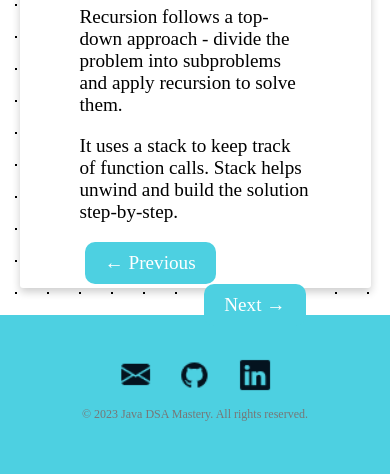
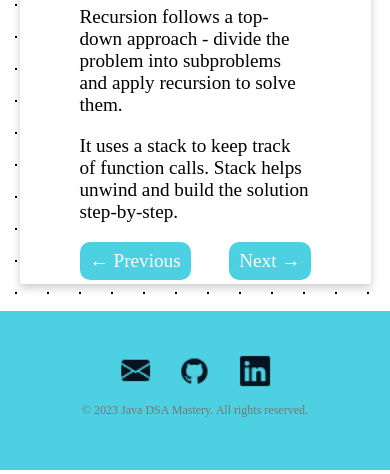
Before and after one commit to chiragak/dsa101.github.io, a PHP site: page /recursion/recursion.html in a window 390 px wide. Shown: the part 843-1317 px from the top of the page. Run offline with PHP 8.4, Linux system fonts and the light colour scheme; some libraries are stand-ins or nearby versions.

Commit message:
modified style.css in css

```diff
--- a/assets/css/style.css
+++ b/assets/css/style.css
@@ -135,5 +135,10 @@ body {
     {
       font-size: 1.2rem;
     }
+    .prevnext a {
+
+      padding: 8px 10px;
+      margin: 0px;
+    }
 
 }
```
